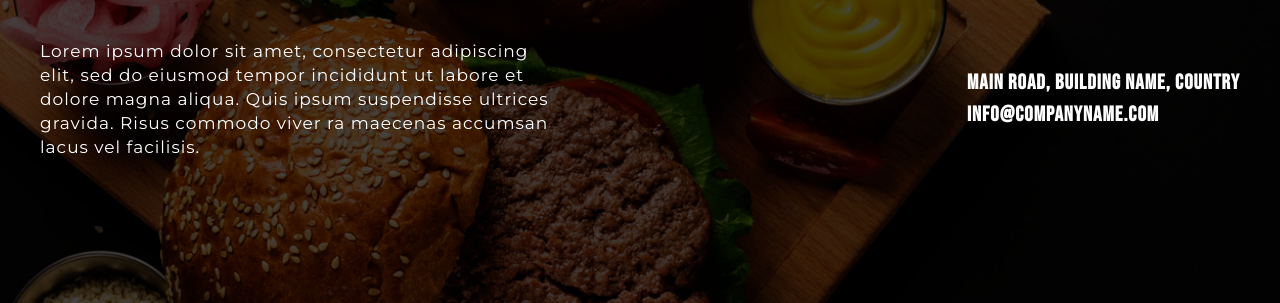
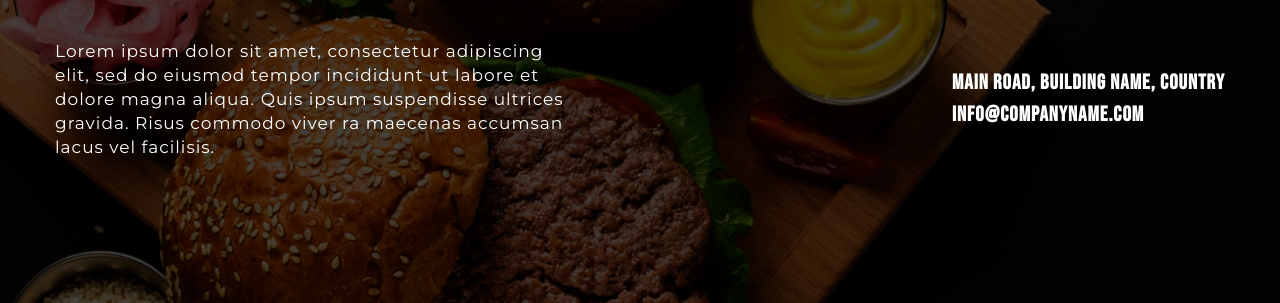
Before and after one commit to bielousovilia/american-food, a plain HTML site: page app/index.html in a window 1280 px wide. Shown: the part 986-1289 px from the top of the page. Drawn offline with Linux system fonts and the light colour scheme; a script that the page names is missing.

Commit message:
новый

```diff
--- a/app/scss/main.scss
+++ b/app/scss/main.scss
@@ -1,9 +1,5 @@
 @import "vars";
 @import "mixins";
-
-// font-family: 'Bebas Neue', cursive;
-// font-family: 'Alfa Slab One', cursive;
-// font-family: 'Montserrat', sans-serif;
 
 body {
     box-sizing: border-box;
@@ -16,7 +12,7 @@ h1, h2, h3, h4, h5, h6, p {
 }
 
 .container {
-    max-width: 1200px;
+    max-width: 1170px;
     margin: 0px auto;
     padding: 0px 15px;
 }
```
Also changed, not shown: app/css/main.css.
